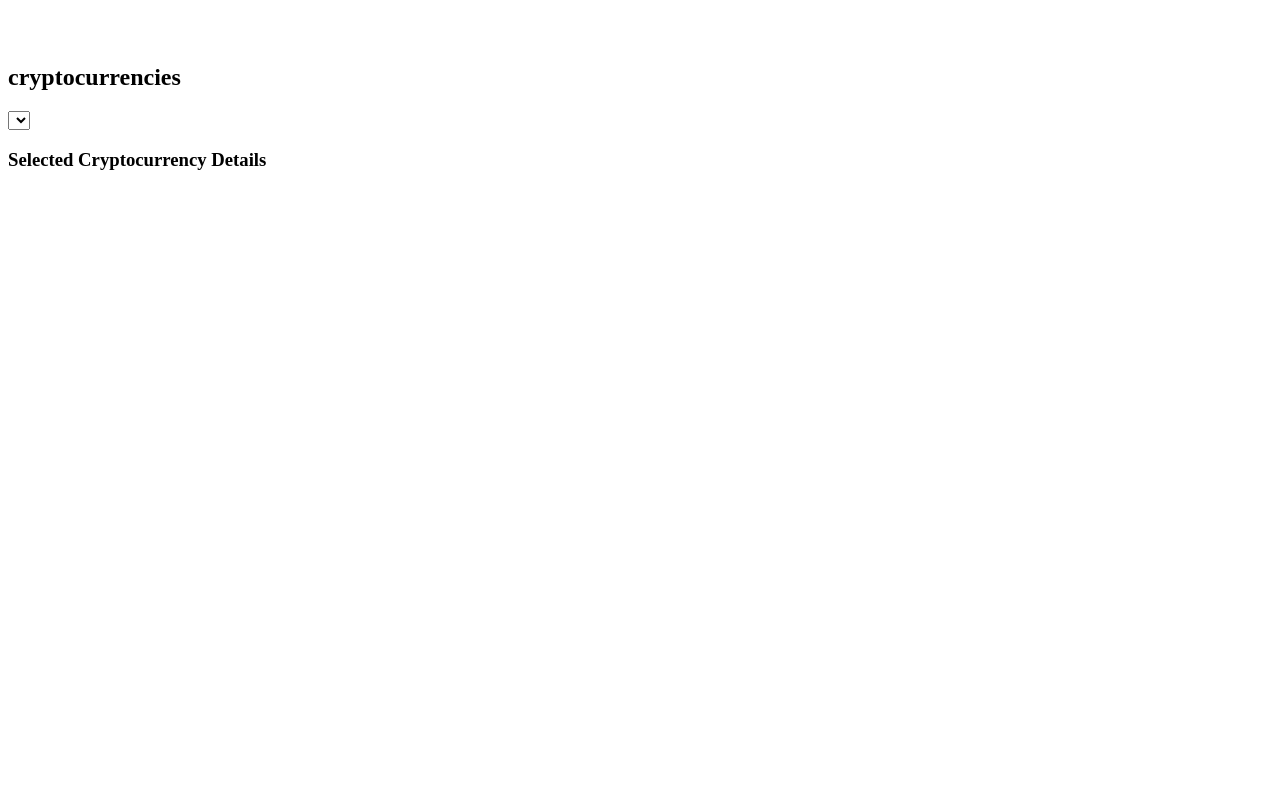
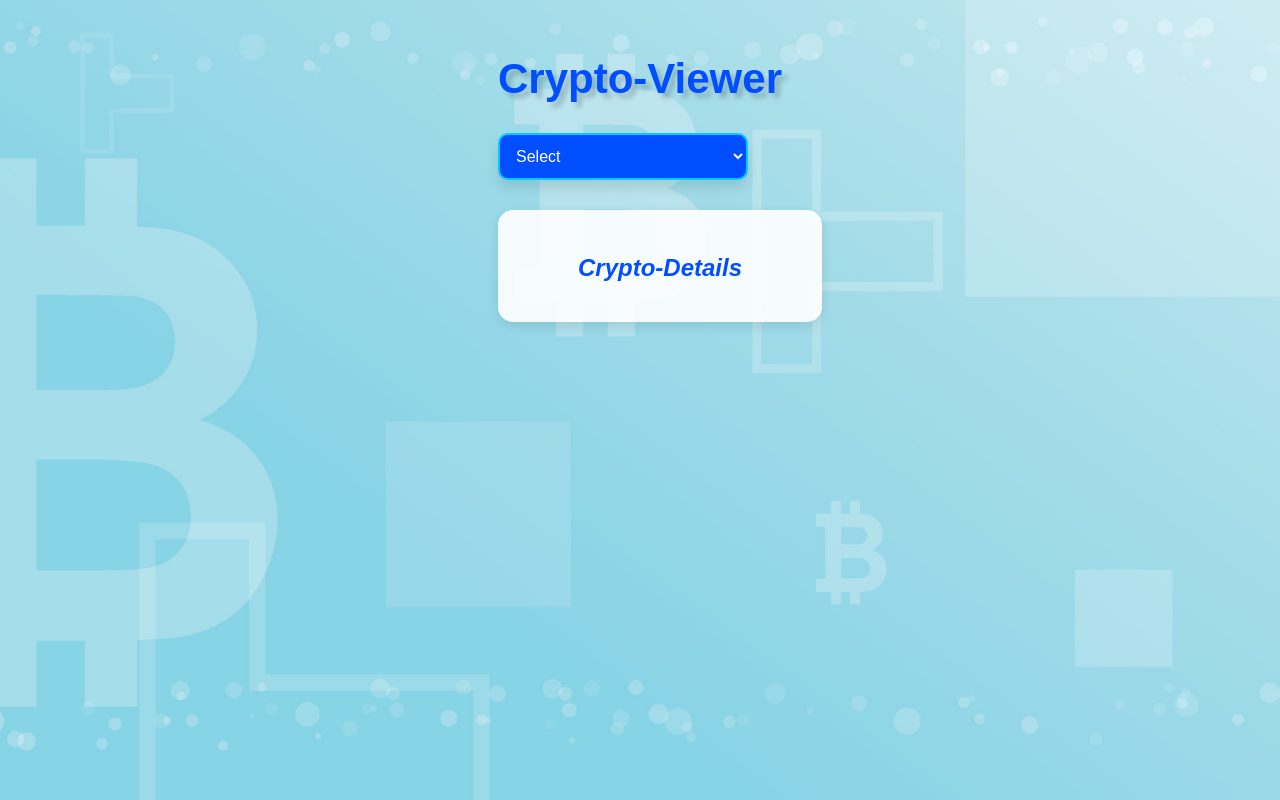
Before and after one commit to MHaidous1/crypto-price-viewer, a website: page index.html in a window 1280 px wide. Drawn offline with Linux system fonts and the light colour scheme; no server answers.

Commit message:
Added extensive styling and displayed crypto currency info with respect icons

```diff
--- a/index.html
+++ b/index.html
@@ -5,22 +5,22 @@
     <meta name="viewport" content="width=device-width, initial-scale=1.0">
     <title>Cryptocurrency Viewer</title>
     <script src="scripts/fetch-data.js" defer></script> <!-- Ensure the script loads after the page -->
+    <link rel="stylesheet" href="styles/styles.css">
 </head>
 <body>
 
     <span id="output"></span>
-    <br>
 
     <!--Drop down menu for cryptocurrencies-->
-    <br>
-    <h2>cryptocurrencies</h2>
-    <select name="cryptoList" id="cryptoSelect">
-        <option value=""></option> <!-- Default option -->
+    <h2>Crypto-Viewer</h2>
+    <select name="cryptoList" id="cryptoSelect" text="Select">
+        <option value="" selected disabled>Select</option> <!-- Default option -->
     </select>
 
 
     <div id="cryptoDetails">
-        <h3>Selected Cryptocurrency Details</h3>
+        <h3>Crypto-Details</h3>
+        <img id="cryptoIcon" src="" alt="Crypto Icon" style="display: none;" width="100">
         <p id="cryptoName"></p>
         <p id="cryptoSymbol"></p>
         <p id="cryptoSupply"></p>
--- a/scripts/fetch-data.js
+++ b/scripts/fetch-data.js
@@ -4,7 +4,11 @@ document.addEventListener('DOMContentLoaded', function () {
     // Get the select element
     const cryptoSelect = document.getElementById('cryptoSelect');
     const cryptoDetailsDiv = document.getElementById('cryptoDetails');
+    const iconElem = document.getElementById('cryptoIcon');
+
     const url = 'https://api.coincap.io/v2/assets';
+
+
 
     // Ensuring the select element exists before proceeding
     if (!cryptoSelect) {
@@ -30,7 +34,11 @@ document.addEventListener('DOMContentLoaded', function () {
 
         console.log(`Inside ${loadCryptoData.name}`);
 
-        cryptoSelect.innerHTML = ''; // Clear any existing options
+        // Remove only the dynamically loaded options, keeping the "Select" option intact
+        while (cryptoSelect.options.length > 1) {
+            cryptoSelect.remove(1);  // Keep the first option (index 0, which is "Select")
+        }
+
 
         cryptoData.forEach(crypto => {
             const opt = document.createElement('option');
@@ -75,13 +83,13 @@ document.addEventListener('DOMContentLoaded', function () {
 
 
     // Function to display the cryptocurrency details
+        // Function to display the cryptocurrency details, including the icon
     function displayCryptoDetails(crypto) {
         if (!crypto) {
             console.error('No cryptocurrency data to display');
             return;
         }
 
-        // Log the crypto data to ensure it has the correct structure
         console.log('Displaying cryptocurrency details:', crypto);
 
         const nameElem = document.getElementById('cryptoName');
@@ -89,6 +97,7 @@ document.addEventListener('DOMContentLoaded', function () {
         const supplyElem = document.getElementById('cryptoSupply');
         const priceElem = document.getElementById('cryptoPrice');
         const percentChangeElem = document.getElementById('cryptoPercentChange');
+        const iconElem = document.getElementById('cryptoIcon');
 
         // Check if the required elements exist
         if (!nameElem || !symbolElem || !supplyElem || !priceElem || !percentChangeElem) {
@@ -99,13 +108,26 @@ document.addEventListener('DOMContentLoaded', function () {
         // Update the text content of the HTML elements with the cryptocurrency data
         nameElem.innerText = `Name: ${crypto.name}`;
         symbolElem.innerText = `Symbol: ${crypto.symbol}`;
-        supplyElem.innerText = `Supply: ${crypto.supply}`;
+        supplyElem.innerText = `Supply: ${Math.trunc(crypto.supply)}`;
         priceElem.innerText = `Price (USD): $${parseFloat(crypto.priceUsd).toFixed(2)}`;
 
-        // Update the percentage change (with two decimal places)
         const percentChange = parseFloat(crypto.changePercent24Hr).toFixed(2);
         percentChangeElem.innerText = `24h Change: ${percentChange}%`;
+
+        // Dynamically set the cryptocurrency icon using the symbol (if available)
+        const cryptoSymbol = crypto.symbol.toLowerCase();
+        iconElem.src = `./node_modules/cryptocurrency-icons/svg/color/${cryptoSymbol}.svg`; // Use the SVG icon
+        iconElem.alt = `${crypto.name} icon`;  // Set alt text for accessibility
+
+        // Handle missing icons - hide image if it doesn't load
+        iconElem.onerror = function() {
+            this.style.display = 'none';  // Hide the icon if not found
+        };
+
+        // Show the icon if it's available
+        iconElem.style.display = 'block';
     }
+
 
 
 
--- /dev/null
+++ b/styles/styles.css
@@ -0,0 +1,70 @@
+body {
+    display: grid;
+    justify-content: center;
+    align-items: center;
+    height: auto;
+    margin: 0;
+    padding: 20px;
+    background-image: url('../styles/imgs/cryptoBackground.jpg');
+    background-size: cover;
+    background-repeat: no-repeat;
+    font-family: 'Montserrat', sans-serif;
+}
+
+h2 {
+    font-size: 42px;
+    color: #004EFF;
+    text-align: center;
+    text-shadow: 5px 5px 5px rgba(0, 0, 0, 0.2);
+    margin-bottom: 30px;
+}
+
+/* Dropdown Styling */
+#cryptoSelect {
+    width: 250px;
+    padding: 12px;
+    font-size: 16px;
+    color: #ffffff;
+    background-color: #004EFF;
+    border: 2px solid #00CDFF;
+    border-radius: 10px;
+    box-shadow: 0 8px 12px rgba(0, 0, 0, 0.1);
+    transition: background-color 0.3s ease;
+}
+
+#cryptoSelect:hover {
+    background-color: #003BB5;
+}
+
+#cryptoDetails {
+    text-align: center;
+    background-color: rgba(255, 255, 255, 0.9);
+    border-radius: 15px;
+    padding: 20px;
+    margin-top: 30px;
+    width: 100%;
+    max-width: 600px;
+    box-shadow: 0 4px 12px rgba(0, 0, 0, 0.1);
+}
+
+#cryptoDetails p {
+    font-size: 18px;
+    margin: 10px 0;
+    color: #333;
+}
+
+/* Section Heading in Details */
+#cryptoDetails h3 {
+    font-size: 24px;
+    font-style: italic;
+    color: #004EFF;
+    margin-bottom: 20px;
+}
+
+#cryptoIcon {
+    display: block;
+    margin: 0 auto;
+    margin-bottom: 20px;
+    width: 100px;
+    height: auto;
+}
```
Also changed, not shown: README.md, styles/imgs/cryptoBackground.jpg (added), 1 other file.
